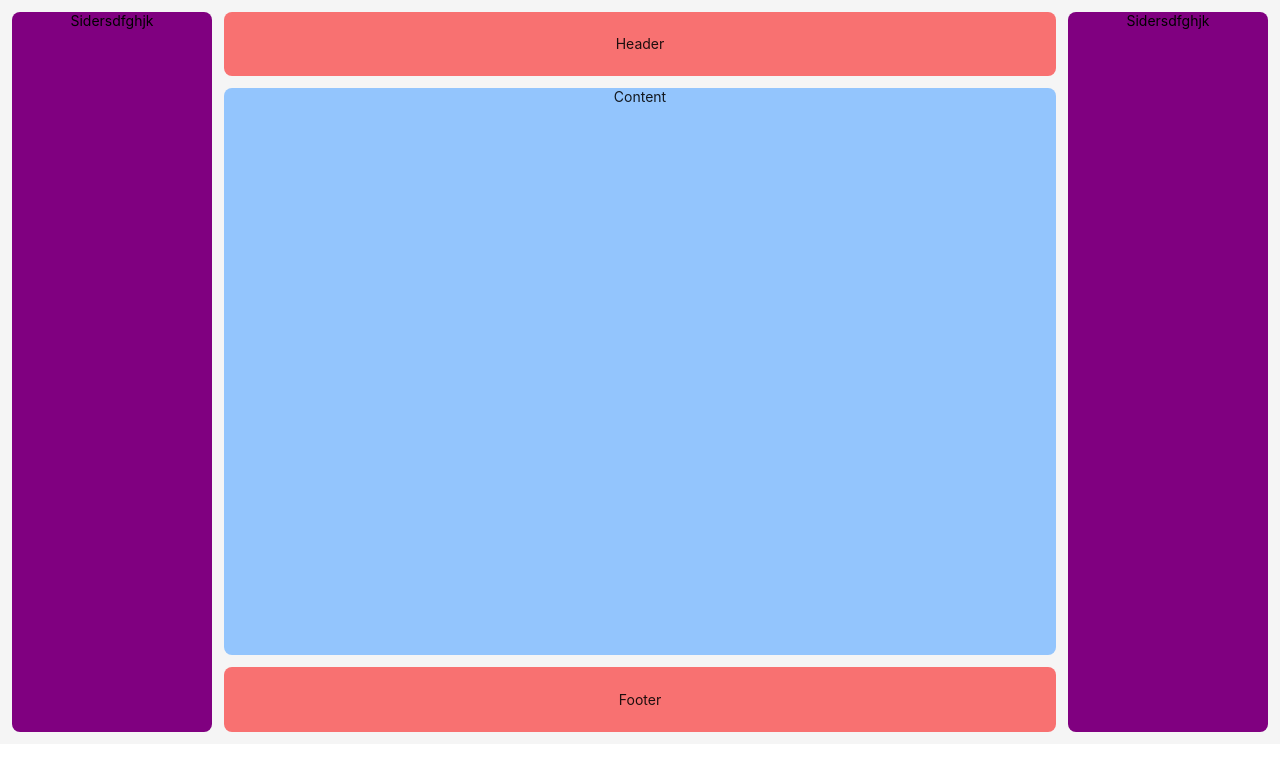
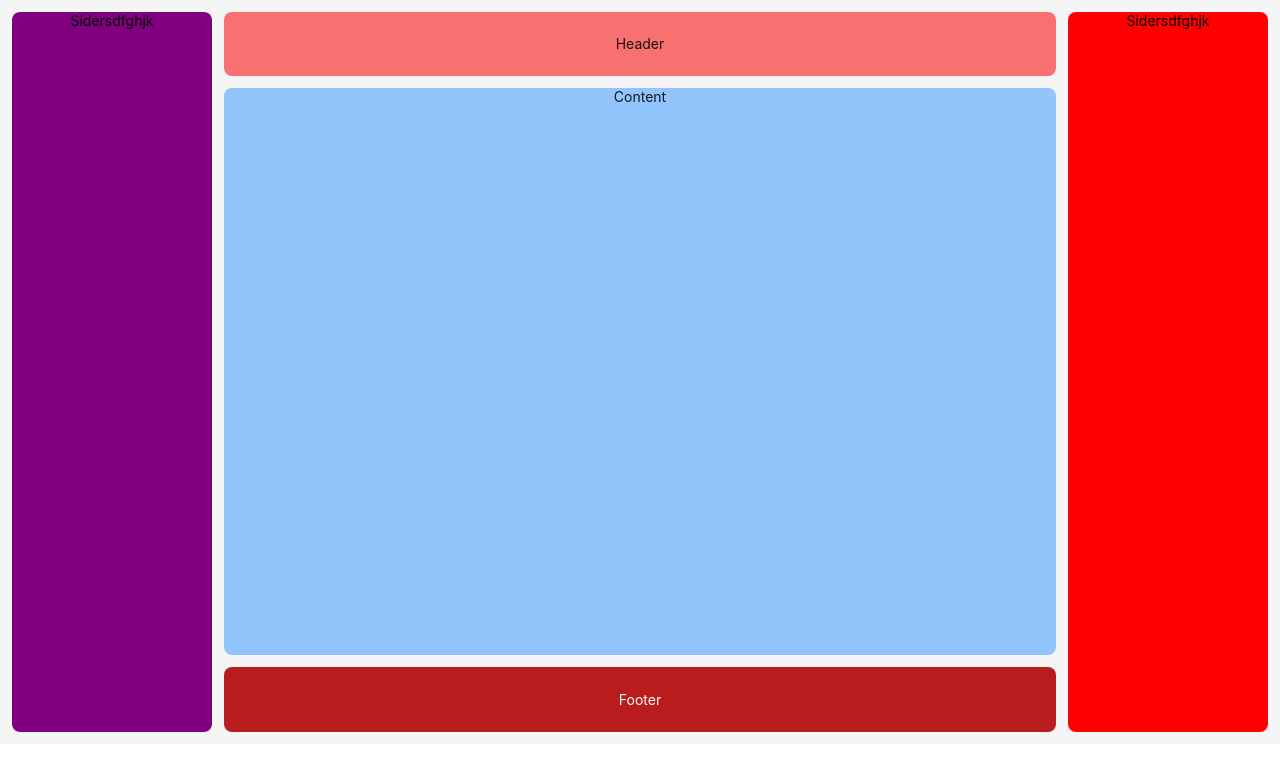
Before and after one commit to shubshinde1/spendboard, a React (Create React App) app: page / in a window 1280 px wide. Shown: the top 770 px of the page. Built offline with nearby package versions, Linux system fonts and the light colour scheme.

Commit message:
chcngees added

```diff
--- a/src/App.js
+++ b/src/App.js
@@ -16,10 +16,10 @@ function App() {
         <Layout className='space-y-3 my-3'>
           <Header className="bg-red-400 rounded-lg">Header</Header>
           <Content className='bg-blue-300 rounded-lg'>Content</Content>
-          <Footer className='bg-red-400 rounded-lg'>Footer</Footer>
+          <Footer className='bg-red-700 text-white rounded-lg'>Footer</Footer>
         </Layout>
-        <Sider style={{ background: "purple" }} className="h-[90vh]  m-3 rounded-lg w-28 md:w-auto">
-          <div className='bg-red-300'>
+        <Sider style={{ background: "red" }} className="h-[90vh]  m-3 rounded-lg w-28 md:w-auto">
+          <div className='bg-red-300 '>
 
           </div>
           Sidersdfghjk
```
